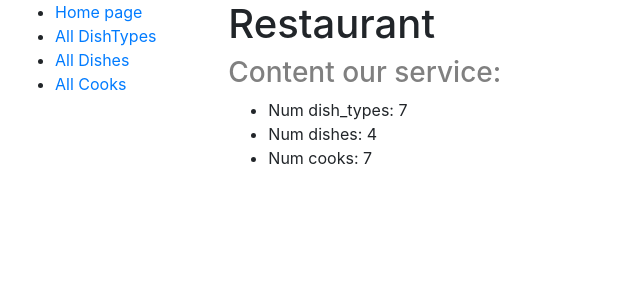
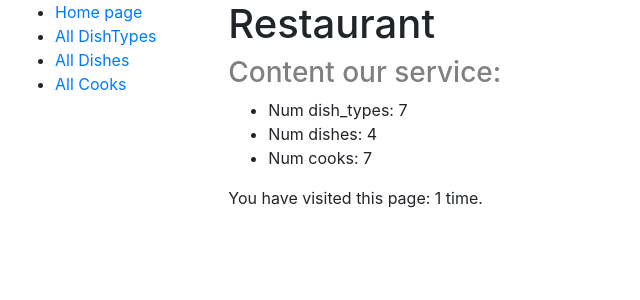
Before and after one commit to oksanaaam/restaurant-kitchen-service, a Django app: page / in a window 1280 px wide. Shown: the top 300 px of the page, without its empty margins (0-640 px from the left). Run offline with Django 4.2, Linux system fonts and the light colour scheme; data comes from the database, SQL or seed files in the repository; both versions use the stored data as it was after the commit.

Commit message:
Add counting of visits page

```diff
--- a/kitchen/views.py
+++ b/kitchen/views.py
@@ -12,10 +12,14 @@ def index(request: Request) -> HttpResponse:
     num_dishes = Dish.objects.count()
     num_cooks = Cook.objects.count()
 
+    num_visits = request.session.get("num_visits", 0)
+    request.session["num_visits"] = num_visits + 1
+
     context = {
         "num_dish_types": num_dish_types,
         "num_dishes": num_dishes,
         "num_cooks": num_cooks,
+        "num_visits": num_visits + 1
     }
 
     return render(request, "kitchen/index.html", context=context)
--- a/templates/kitchen/index.html
+++ b/templates/kitchen/index.html
@@ -8,4 +8,6 @@
     <li>Num dishes: {{ num_dishes }}</li>
     <li>Num cooks: {{ num_cooks }}</li>
   </ul>
+
+  <p>You have visited this page: {{ num_visits }} time{{ num_visits|pluralize }}.</p>
 {% endblock %}
```
Also changed, not shown: db.sqlite3.
